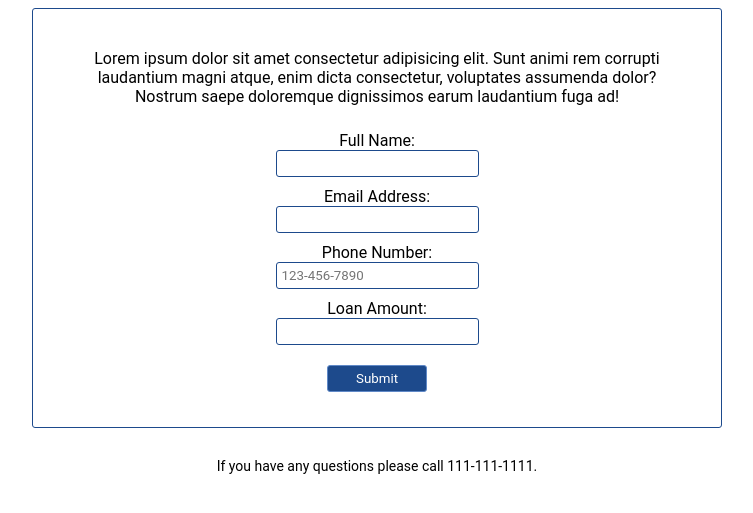
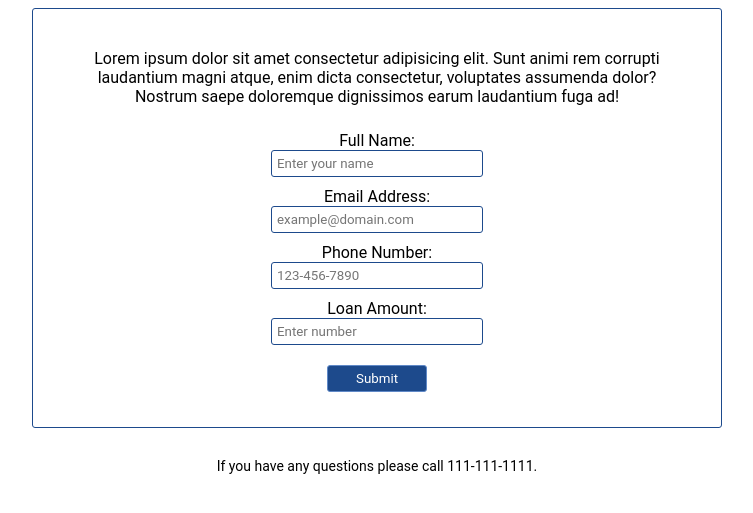
Before and after one commit to TracyLuu/Sunwest, a plain HTML site: page index.html in a window 1280 px wide. Shown: the part 119-632 px from the top of the page, without its empty margins (263-1016 px from the left). Drawn offline with Linux system fonts and the light colour scheme.

Commit message:
did some style adjustments and added more placeholders

```diff
--- a/index.html
+++ b/index.html
@@ -59,6 +59,7 @@
     input {
       border: 1px solid #1d4a8c;
       border-radius: 3px;
+      width: 200px;
     }
 
     @media screen and (max-width: 768px){
@@ -83,11 +84,11 @@
 
         <div class="line">
           <label class="labels">Full Name:</label><br>
-          <input type="text" id='name' required><br>
+          <input type="text" id='name' placeholder="Enter your name" required><br>
         </div>
         <div class="line">
           <label class="labels">Email Address:</label><br>
-          <input type="email" id='email' required><br>
+          <input type="email" id='email' placeholder="example@domain.com" required><br>
         </div>
         <div class="line">
           <label class="labels">Phone Number:</label><br>
@@ -97,7 +98,7 @@
         </div>
         <div class="line">
           <label class="labels">Loan Amount:</label><br>
-          <input type="number" id="loan" min="1" required><br>
+          <input type="number" id="loan" min="1" placeholder="Enter number" required><br>
         </div>
         <div class="line">
           <input type="submit" id="submit">
```
